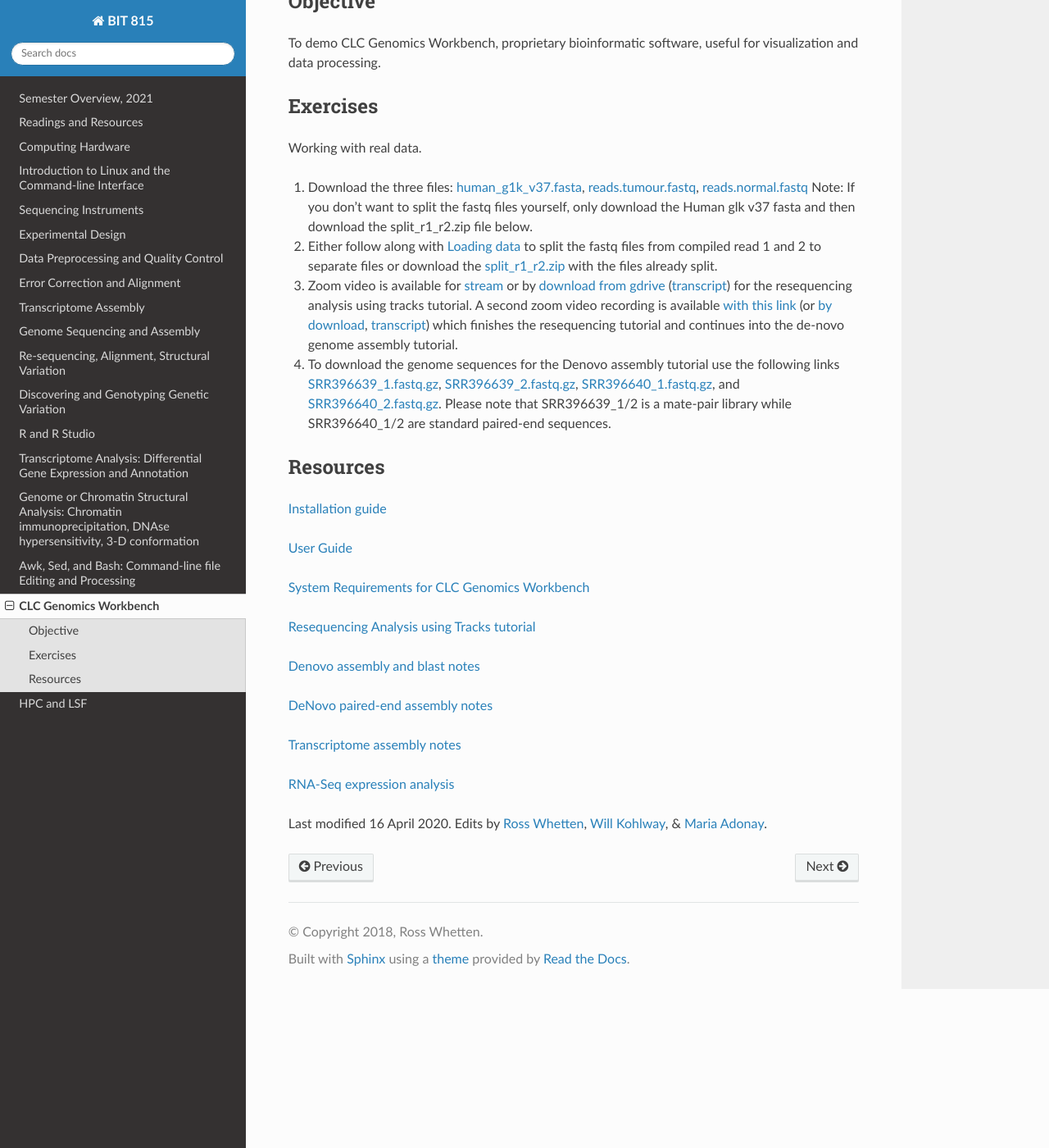
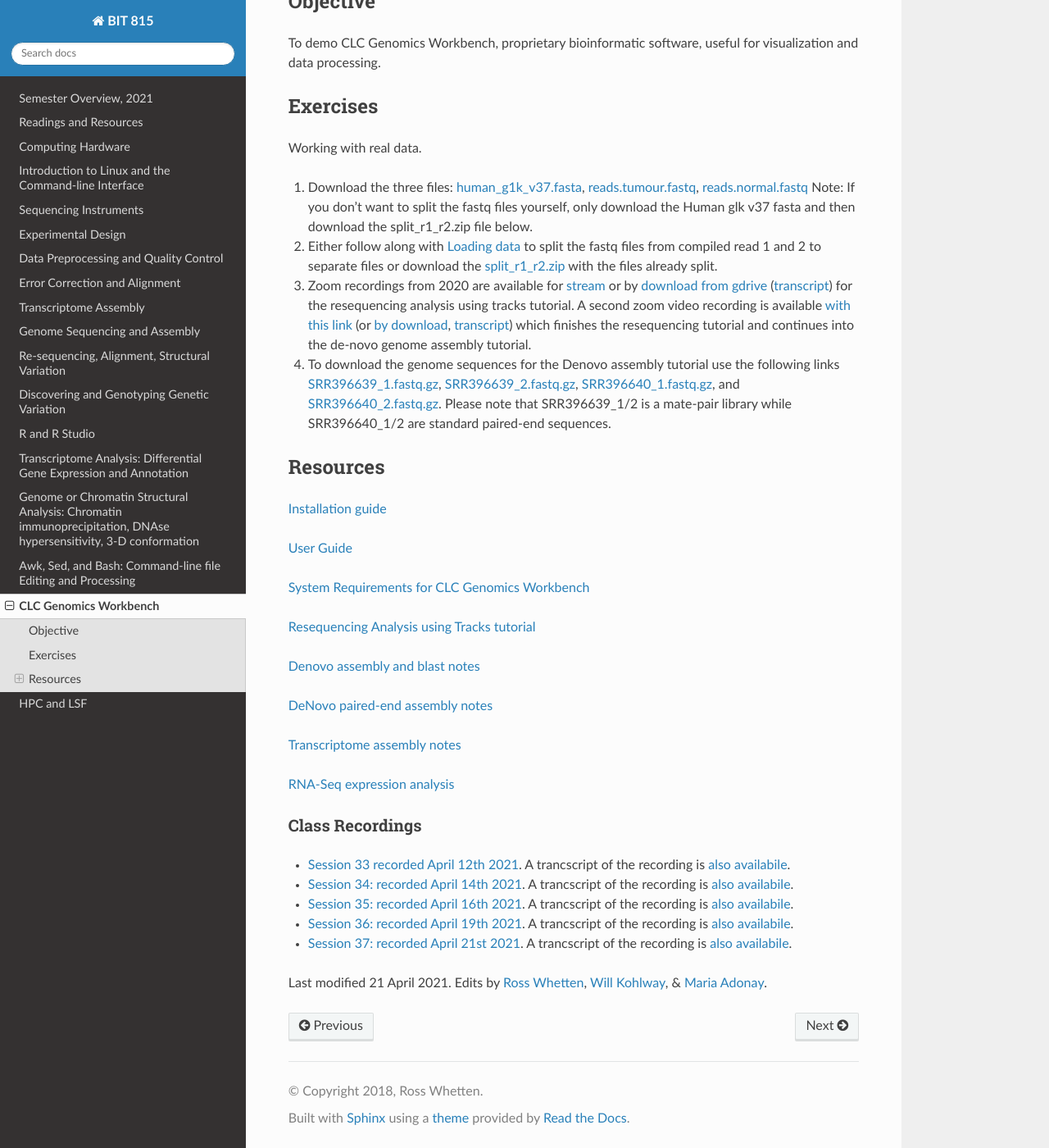
Before and after one commit to rwhetten/DeepSeqAnalysis, a Sphinx documentation site: the page built from docs/source/clc.rst, in a window 1280 px wide and 1400 px high, scrolled down 215 px. Shown: the whole window at 82% size. Built offline with Sphinx 7.4.7 and the Read the Docs theme 2.0.0, drawn with Linux system fonts in a browser that asks for light colours.

Commit message:
Update clc.rst

```diff
--- a/docs/source/clc.rst
+++ b/docs/source/clc.rst
@@ -25,7 +25,7 @@
 
 2. Either follow along with `Loading data <https://drive.google.com/open?id=1fxjehFe3BhwKA4q4cSD94gFZqTe-hsWwdl-dd133JZg>`_ to split the fastq files from compiled read 1 and 2 to separate files or download the `split_r1_r2.zip <https://drive.google.com/open?id=1chLaduWLQUAPs8yLsiI2J2HARnqhPxjc>`_ with the files already split.
 
-3. Zoom video is available for `stream <https://ncsu.zoom.us/rec/play/u8V5c--g-m83GtCR4gSDCvcsW466ev6s1XcYr_MPmEq3BnFSZ1DzYLARYeAPs6BOwHvYrP5ZwpJqLWIQ?continueMode=true>`_ or by `download from gdrive <https://drive.google.com/open?id=1F7ssDiSAMd_J2XEHdqw0f251J6LdCYA6>`_ (`transcript <https://drive.google.com/open?id=1rYk3QoNPxphWzfD08m2pA11OhQmr2wiQ>`_) for the resequencing analysis using tracks tutorial. A second zoom video recording is available `with this link <https://ncsu.zoom.us/rec/play/v8Z4c7iurz83E9yRsQSDAPF_W9W5f_6s0yId-_AEnU-wV3gEYFTyZORBN7TCpjxP4vGo78kYKGjl8f3v?continueMode=true>`_ (or `by download <https://drive.google.com/open?id=1gwnY-saMowxD3_702pG9bB6hA0E92Adn>`_, `transcript <https://drive.google.com/open?id=1TnoZ63ZTPiRx2BJS3J3jOlO21CGqvvHN>`_) which finishes the resequencing tutorial and continues into the de-novo genome assembly tutorial.
+3. Zoom recordings from 2020 are available for `stream <https://ncsu.zoom.us/rec/play/u8V5c--g-m83GtCR4gSDCvcsW466ev6s1XcYr_MPmEq3BnFSZ1DzYLARYeAPs6BOwHvYrP5ZwpJqLWIQ?continueMode=true>`_ or by `download from gdrive <https://drive.google.com/open?id=1F7ssDiSAMd_J2XEHdqw0f251J6LdCYA6>`_ (`transcript <https://drive.google.com/open?id=1rYk3QoNPxphWzfD08m2pA11OhQmr2wiQ>`_) for the resequencing analysis using tracks tutorial. A second zoom video recording is available `with this link <https://ncsu.zoom.us/rec/play/v8Z4c7iurz83E9yRsQSDAPF_W9W5f_6s0yId-_AEnU-wV3gEYFTyZORBN7TCpjxP4vGo78kYKGjl8f3v?continueMode=true>`_ (or `by download <https://drive.google.com/open?id=1gwnY-saMowxD3_702pG9bB6hA0E92Adn>`_, `transcript <https://drive.google.com/open?id=1TnoZ63ZTPiRx2BJS3J3jOlO21CGqvvHN>`_) which finishes the resequencing tutorial and continues into the de-novo genome assembly tutorial.
 
 4. To download the genome sequences for the Denovo assembly tutorial use the following links `SRR396639_1.fastq.gz <https://drive.google.com/open?id=1fbLUAd2A0sJH37dMlusMuJcxvTa8VhyQ>`_, `SRR396639_2.fastq.gz <https://drive.google.com/open?id=1MlFc-Jz0j8qRXDDeGuSkFCmxFC52yyqJ>`_, `SRR396640_1.fastq.gz <https://drive.google.com/open?id=1YXp45epQXbpJxSqWKnIhMeTcD_jQr730>`_, and `SRR396640_2.fastq.gz <https://drive.google.com/open?id=1Mdf0c6REK1qgXPjWV7cg8HlBGPLk88ih>`_. Please note that SRR396639_1/2 is a mate-pair library while SRR396640_1/2 are standard paired-end sequences.
 
@@ -50,10 +50,14 @@
 `RNA-Seq expression analysis <http://resources.qiagenbioinformatics.com/tutorials/RNASeq-droso.pdf>`_
 
 
+Class Recordings
+----------------
 
++   `Session 33 recorded April 12th 2021 <https://drive.google.com/file/d/18RAqy5j6fpe2u7OEC11qn-6Qp3V7HBih/view?usp=sharing>`_. A trancscript of the recording is `also availabile <https://drive.google.com/file/d/1v9bbPHGY5zRwpukTaiVLDgZ0-c8nj31a/view?usp=sharing>`_.
++   `Session 34: recorded April 14th 2021 <https://drive.google.com/file/d/1KgP-3jxz7FKrdJ9iuTDmlO_pFFahegJ3/view?usp=sharing>`_. A trancscript of the recording is `also availabile <https://drive.google.com/file/d/1OtdcCwUVbVbyyEmQP0LWjsEOQfDYKy9H/view?usp=sharing>`_.
++   `Session 35: recorded April 16th 2021 <https://drive.google.com/file/d/16K19wxouR_x6wOJYarTviOa87Ag1GDMU/view?usp=sharing>`_. A trancscript of the recording is `also availabile <https://drive.google.com/file/d/1Qe5gmFYTYXFxam91oLGGKnRSzlEKNmk2/view?usp=sharing>`_.
++   `Session 36: recorded April 19th 2021 <https://drive.google.com/file/d/1jtRCW6l2Tb3zsqz8X71wiGA8JK_Rfs0X/view?usp=sharing>`_. A trancscript of the recording is `also availabile <https://drive.google.com/file/d/1UnbaBUN3ZWNbxUFc5dfzXQk60IxRKkmh/view?usp=sharing>`_.
++   `Session 37: recorded April 21st 2021 <https://drive.google.com/file/d/1G9srAAJxshrP15OBQ4LzVodI_SEX8PjD/view?usp=sharing>`_. A trancscript of the recording is `also availabile <https://drive.google.com/file/d/1lbuR63R4YMwztnv_iUgMHt5syqcl0q8f/view?usp=sharing>`_.
 
-
-
-
-Last modified 16 April 2020.
+Last modified 21 April 2021.
 Edits by `Ross Whetten <https://github.com/rwhetten>`_, `Will Kohlway <https://github.com/wkohlway>`_, & `Maria Adonay <https://github.com/amalgamaria>`_.
```
